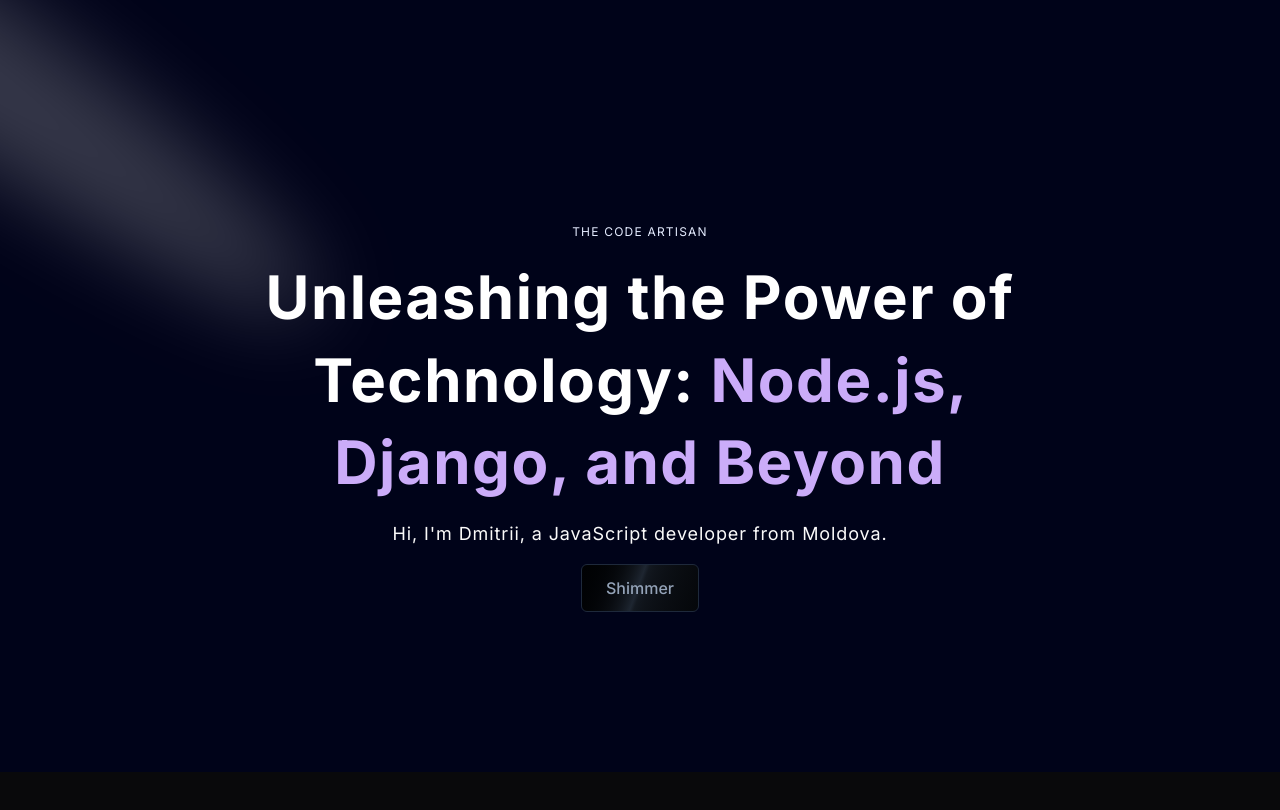
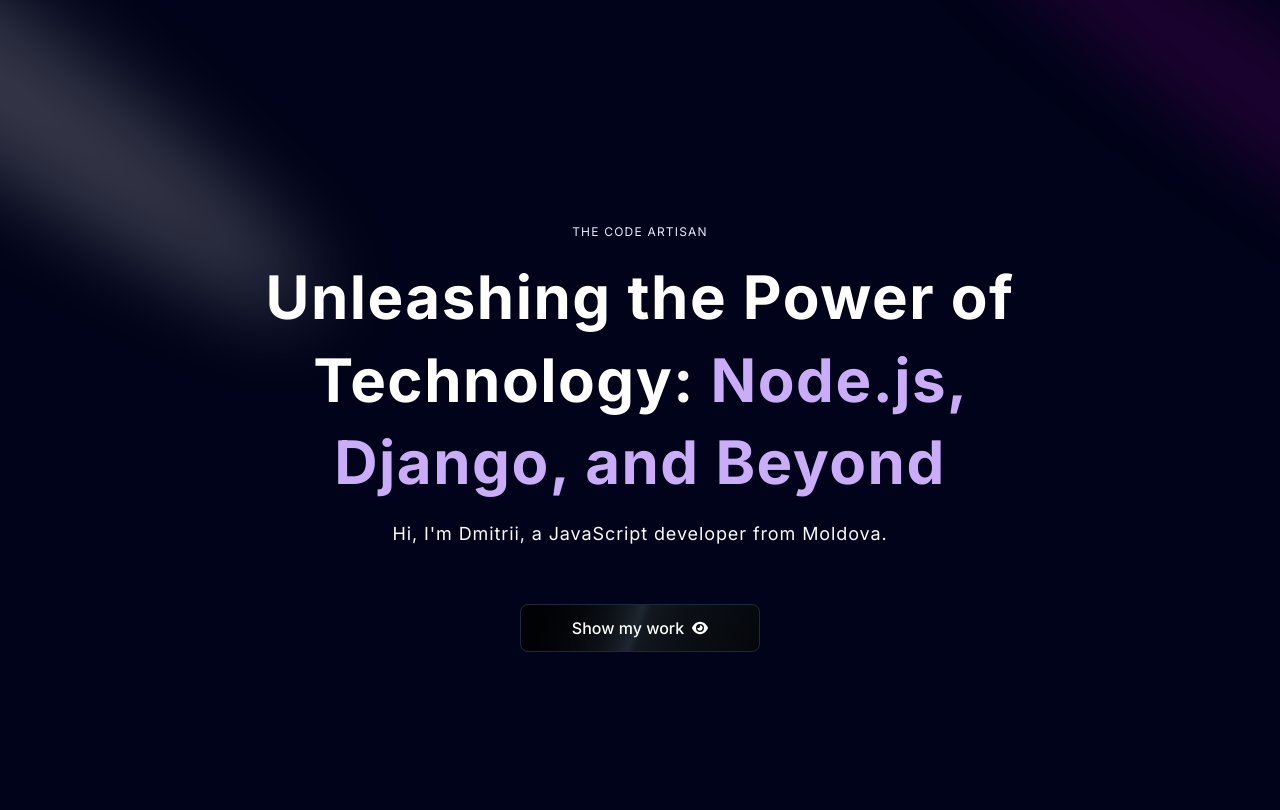
Before and after one commit to gherbetto/portfolio, a Next.js app: page / in a window 1280 px wide. Built offline with nearby package versions, Linux system fonts and the light colour scheme.

Commit message:
Finished styling hero section, added props to the button, and finished styling it.

```diff
--- a/components/Hero.tsx
+++ b/components/Hero.tsx
@@ -1,3 +1,4 @@
+import { FaEye } from "react-icons/fa6";
 import ShimmerButton from "./ui/ShimmerButton";
 import { Spotlight } from "./ui/Spotlight";
 import { TextGenerateEffect } from "./ui/TextGenerateEffect";
@@ -9,6 +10,10 @@ const Hero = () => {
         <Spotlight
           className="-top-40 -left-10 md:-left-32 md:-top-20 h-screen"
           fill="white"
+        />
+        <Spotlight
+          className="h-[80vh] w-[50vw] top-10 left-full"
+          fill="purple"
         />
       </div>
       <div className="flex justify-center my-20 z-10">
@@ -24,7 +29,11 @@ const Hero = () => {
             Hi, I&apos;m Dmitrii, a JavaScript developer from Moldova.
           </p>
           <a href="#about">
-            <ShimmerButton title="Show my work" />
+            <ShimmerButton
+              title="Show my work"
+              icon={<FaEye />}
+              position="right"
+            />
           </a>
         </div>
       </div>
--- a/components/ui/ShimmerButton.tsx
+++ b/components/ui/ShimmerButton.tsx
@@ -1,9 +1,23 @@
 import React from "react";
 
-const ShimmerButton = () => {
+const ShimmerButton = ({
+  title,
+  icon,
+  position,
+  handleClick,
+  otherClasses,
+}: {
+  title: string;
+  icon: React.ReactNode;
+  position: string;
+  handleClick?: () => void;
+  otherClasses?: string;
+}) => {
   return (
-    <button className="inline-flex h-12 animate-shimmer items-center justify-center rounded-md border border-slate-800 bg-[linear-gradient(110deg,#000103,45%,#1e2631,55%,#000103)] bg-[length:200%_100%] px-6 font-medium text-slate-400 transition-colors focus:outline-none focus:ring-2 focus:ring-slate-400 focus:ring-offset-2 focus:ring-offset-slate-50">
-      Shimmer
+    <button className="inline-flex h-12 animate-shimmer w-full items-center justify-center rounded-lg border border-slate-800 bg-[linear-gradient(110deg,#000103,45%,#1e2631,55%,#000103)] bg-[length:200%_100%] px-6 font-medium text-white transition-colors focus:outline-none md:w-60 md:mt-10 focus:ring-2 focus:ring-slate-400 focus:ring-offset-2 focus:ring-offset-slate-50 gap-2">
+      {position === "left" && icon}
+      {title}
+      {position === "right" && icon}
     </button>
   );
 };
--- a/package.json
+++ b/package.json
@@ -16,6 +16,7 @@
     "next-themes": "^0.3.0",
     "react": "^18",
     "react-dom": "^18",
+    "react-icons": "^5.2.1",
     "tailwind-merge": "^2.3.0",
     "tailwindcss-animate": "^1.0.7"
   },
```
Also changed, not shown: 1 other file (tests, documents, lock files or other folders).
